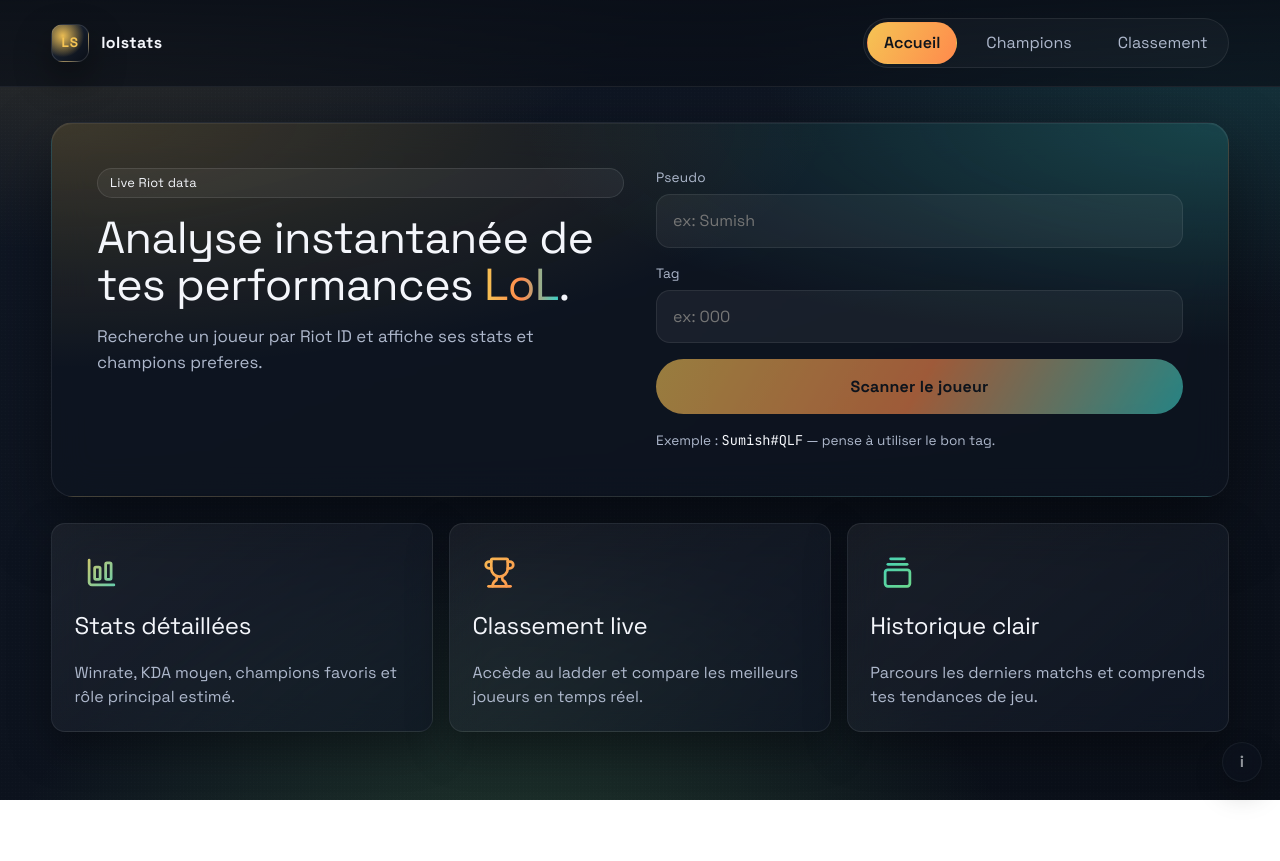
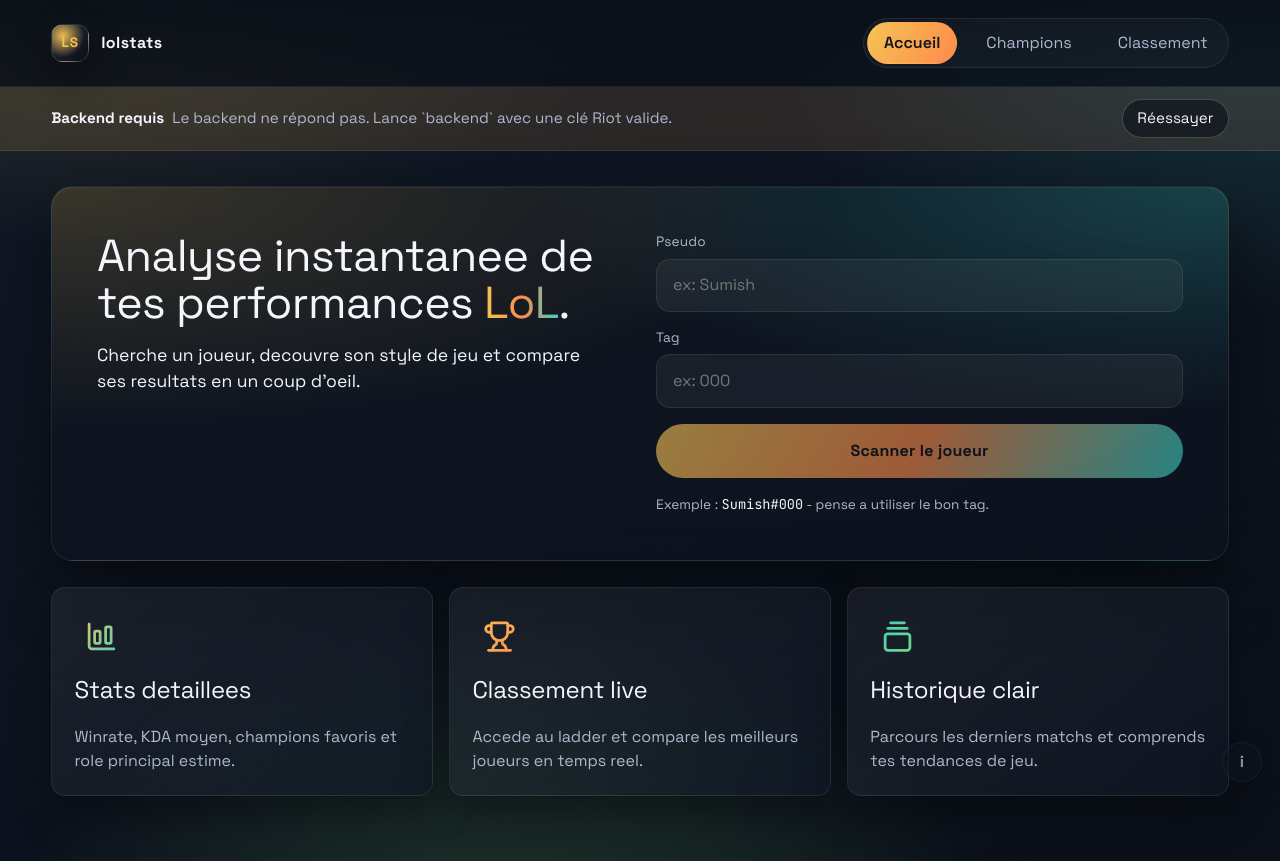
Before and after one commit to Nazim6702/projet-lolstats-alexandre-nazim, an Angular app: page /accueil in a window 1280 px wide. Before the commit the page ends 800 px from the top, so only its background shows below. Built offline with nearby package versions, Linux system fonts and the light colour scheme; no server answers.

Commit message:
Ajout d'un check communication BackEnd, meilleur cohérence utilisation de ngOnInit

```diff
--- a/src/app/accueil/accueil.html
+++ b/src/app/accueil/accueil.html
@@ -1,11 +1,10 @@
 <section class="hero glass">
   <div class="hero-text">
-    <span class="pill">Live Riot data</span>
     <h1 class="hero-title">
-      Analyse instantanée de tes performances <span class="glow-text">LoL</span>.
+      Analyse instantanee de tes performances <span class="glow-text">LoL</span>.
     </h1>
-    <p class="hero-subtitle">
-      Recherche un joueur par Riot ID et affiche ses stats et champions preferes.
+    <p class="hero-kicker">
+      Cherche un joueur, decouvre son style de jeu et compare ses resultats en un coup d'oeil.
     </p>
   </div>
 
@@ -42,19 +41,20 @@
       @if (loading) { Recherche... } @else { Scanner le joueur }
     </button>
     <p class="helper-text">
-      Exemple : <span class="mono">Sumish#QLF</span> — pense à utiliser le bon tag.
+      Exemple : <span class="mono">Sumish#000</span> - pense a utiliser le bon tag.
     </p>
   </form>
 </section>
+
 
 <section class="benefits">
   <div class="benefit-card glass">
     <div class="benefit-top">
       <span class="benefit-icon icon-chart" aria-hidden="true"></span>
     </div>
-    <h4>Stats détaillées</h4>
+    <h4>Stats detaillees</h4>
     <p class="text-muted mb-0">
-      Winrate, KDA moyen, champions favoris et rôle principal estimé.
+      Winrate, KDA moyen, champions favoris et role principal estime.
     </p>
   </div>
   <div class="benefit-card glass">
@@ -63,7 +63,7 @@
     </div>
     <h4>Classement live</h4>
     <p class="text-muted mb-0">
-      Accède au ladder et compare les meilleurs joueurs en temps réel.
+      Accede au ladder et compare les meilleurs joueurs en temps reel.
     </p>
   </div>
   <div class="benefit-card glass">
@@ -77,6 +77,7 @@
   </div>
 </section>
 
+
 @if (error) {
   <div class="alert alert-danger mt-3 mb-0">{{ error }}</div>
 }
--- a/src/app/accueil/accueil.scss
+++ b/src/app/accueil/accueil.scss
@@ -32,6 +32,13 @@
   line-height: 1.05;
   margin: 0;
   letter-spacing: -0.6px;
+}
+
+.hero-kicker {
+  margin: 0;
+  font-size: 1.1rem;
+  color: var(--text-0);
+  max-width: 32rem;
 }
 
 .hero-subtitle {
--- a/src/app/accueil/accueil.ts
+++ b/src/app/accueil/accueil.ts
@@ -5,6 +5,7 @@ import { finalize } from 'rxjs/operators';
 import { takeUntilDestroyed } from '@angular/core/rxjs-interop';
 
 import { RiotApiService } from '../services/riot-api';
+import { ERROR_BACKEND_OFF, ERROR_RATE_LIMIT, ERROR_PLAYER_NOT_FOUND } from '../utils/errors';
 
 @Component({
   selector: 'app-accueil',
@@ -31,7 +32,7 @@ export class AccueilComponent {
     const tagLine = this.tagLine.trim();
 
     if (!gameName || !tagLine) {
-      this.error = 'Merci de renseigner le pseudo et le tag (ex: Sumish / QLF).';
+      this.error = 'Merci de renseigner le pseudo et le tag (ex: Sumish / 000).';
       return;
     }
 
@@ -53,16 +54,16 @@ export class AccueilComponent {
           const status = err?.status;
 
           if (status === 404) {
-            this.error = 'Joueur introuvable. Vérifie le pseudo et le tag (ex: Pseudo#TAG).';
+            this.error = `${ERROR_PLAYER_NOT_FOUND} Verifie le pseudo et le tag (ex: Pseudo#TAG).`;
             return;
           }
 
           if (status === 429) {
-            this.error = 'Rate limit Riot (trop de requ\u00eates). R\u00e9essaie dans quelques secondes.';
+            this.error = ERROR_RATE_LIMIT;
             return;
           }
 
-          this.error = 'Erreur serveur. Vérifie que le backend est lancé sur http://localhost:3000.';
+          this.error = ERROR_BACKEND_OFF;
         },
       });
   }
--- a/src/app/app.html
+++ b/src/app/app.html
@@ -25,6 +25,29 @@
     </div>
   </header>
 
+  @if (backendStatus !== 'ok') {
+    <div class="backend-banner">
+      <div class="app-container backend-banner-inner">
+        <div class="backend-banner-text">
+          <strong>Backend requis</strong>
+          @if (backendStatus === 'checking') {
+            <span>Vérification de la connexion au backend en cours…</span>
+          } @else {
+            <span>Le backend ne répond pas. Lance `backend` avec une clé Riot valide.</span>
+          }
+        </div>
+        <button
+          class="backend-banner-btn"
+          type="button"
+          (click)="checkBackend()"
+          [disabled]="checkingBackend"
+        >
+          @if (checkingBackend) { Vérification… } @else { Réessayer }
+        </button>
+      </div>
+    </div>
+  }
+
   <main class="app-main">
     <div class="app-container">
       <router-outlet></router-outlet>
--- a/src/app/app.scss
+++ b/src/app/app.scss
@@ -82,6 +82,51 @@
   min-height: calc(100vh - 90px);
 }
 
+.backend-banner {
+  background: linear-gradient(90deg, rgba(245, 196, 84, 0.12), rgba(255, 138, 76, 0.12));
+  border-bottom: 1px solid rgba(255, 255, 255, 0.08);
+  backdrop-filter: blur(10px);
+}
+
+.backend-banner-inner {
+  display: flex;
+  align-items: center;
+  justify-content: space-between;
+  gap: 1rem;
+  padding: 0.75rem 0;
+  font-size: 0.95rem;
+}
+
+.backend-banner-text {
+  display: flex;
+  flex-wrap: wrap;
+  gap: 0.5rem;
+  color: var(--text-0);
+}
+
+.backend-banner-text span {
+  color: var(--text-1);
+}
+
+.backend-banner-btn {
+  padding: 0.45rem 0.9rem;
+  border-radius: 999px;
+  border: 1px solid rgba(255, 255, 255, 0.2);
+  background: rgba(10, 15, 24, 0.6);
+  color: var(--text-0);
+  transition: transform 140ms ease, border-color 140ms ease, opacity 140ms ease;
+}
+
+.backend-banner-btn:hover:not(:disabled) {
+  transform: translateY(-1px);
+  border-color: rgba(255, 255, 255, 0.4);
+}
+
+.backend-banner-btn:disabled {
+  opacity: 0.6;
+  cursor: not-allowed;
+}
+
 
 .about-fab {
   position: fixed;
@@ -134,4 +179,9 @@
   .brand-name {
     font-size: 1rem;
   }
+
+  .backend-banner-inner {
+    flex-direction: column;
+    align-items: flex-start;
+  }
 }
--- a/src/app/app.ts
+++ b/src/app/app.ts
@@ -1,5 +1,8 @@
-import { Component, signal } from '@angular/core';
+import { Component, OnInit, inject, signal } from '@angular/core';
 import { RouterLink, RouterLinkActive, RouterOutlet } from '@angular/router';
+import { finalize } from 'rxjs/operators';
+
+import { RiotApiService } from './services/riot-api';
 
 @Component({
   selector: 'app-root',
@@ -7,6 +10,38 @@ import { RouterLink, RouterLinkActive, RouterOutlet } from '@angular/router';
   templateUrl: './app.html',
   styleUrl: './app.scss'
 })
-export class App {
+export class App implements OnInit {
   protected readonly title = signal('projet-lolstats-alexandre-nazim');
+
+  //Communication avec le backend RIOT API, verification de son etat actuel.
+  protected backendStatus: 'checking' | 'ok' | 'down' = 'checking';
+  protected checkingBackend = false;
+
+  private readonly api = inject(RiotApiService);
+
+  ngOnInit(): void {
+    this.checkBackend();
+  }
+
+  protected checkBackend(): void {
+    if (this.checkingBackend) return;
+    this.checkingBackend = true;
+    this.backendStatus = 'checking';
+
+    this.api
+      .getHealth()
+      .pipe(
+        finalize(() => {
+          this.checkingBackend = false;
+        })
+      )
+      .subscribe({
+        next: () => {
+          this.backendStatus = 'ok';
+        },
+        error: () => {
+          this.backendStatus = 'down';
+        },
+      });
+  }
 }
--- a/src/app/champion-details/champion-details.ts
+++ b/src/app/champion-details/champion-details.ts
@@ -1,4 +1,4 @@
-import { Component, DestroyRef, inject } from '@angular/core';
+import { Component, DestroyRef, OnInit, inject } from '@angular/core';
 import { ActivatedRoute } from '@angular/router';
 import { finalize, map, switchMap } from 'rxjs/operators';
 import { takeUntilDestroyed } from '@angular/core/rxjs-interop';
@@ -21,7 +21,7 @@ type ChampionDetailsVm = DDragonChampionDetails & {
   templateUrl: './champion-details.html',
   styleUrl: './champion-details.scss',
 })
-export class ChampionDetailsComponent {
+export class ChampionDetailsComponent implements OnInit {
   protected loading = false;
   protected error = '';
 
@@ -32,8 +32,8 @@ export class ChampionDetailsComponent {
   private readonly championsService = inject(ChampionsService);
   private readonly destroyRef = inject(DestroyRef);
 
-  constructor() {
-    // On réagit aux changements d'URL (si tu navigues d'un champion à un autre sans détruire le composant)
+  ngOnInit(): void {
+    // React to URL changes (navigation without destroying component)
     this.route.paramMap
       .pipe(
         map((p) => p.get('id') ?? ''),
--- a/src/app/champions/champions.ts
+++ b/src/app/champions/champions.ts
@@ -1,4 +1,4 @@
-import { Component, DestroyRef, inject } from '@angular/core';
+import { Component, DestroyRef, OnInit, inject } from '@angular/core';
 import { RouterLink } from '@angular/router';
 import { finalize, switchMap } from 'rxjs/operators';
 import { takeUntilDestroyed } from '@angular/core/rxjs-interop';
@@ -17,7 +17,7 @@ type ChampionCardVm = DDragonChampionSummary & {
   templateUrl: './champions.html',
   styleUrl: './champions.scss',
 })
-export class ChampionsComponent {
+export class ChampionsComponent implements OnInit {
   protected role: RoleFilter = 'ALL';
 
   protected loading = false;
@@ -32,7 +32,7 @@ export class ChampionsComponent {
   private readonly championsService = inject(ChampionsService);
   private readonly destroyRef = inject(DestroyRef);
 
-  constructor() {
+  ngOnInit(): void {
     this.fetch();
   }
 
--- a/src/app/classement/classement.ts
+++ b/src/app/classement/classement.ts
@@ -1,4 +1,4 @@
-import { Component, DestroyRef, inject } from '@angular/core';
+import { Component, DestroyRef, OnInit, inject } from '@angular/core';
 import { finalize } from 'rxjs/operators';
 import { takeUntilDestroyed } from '@angular/core/rxjs-interop';
 import { RouterLink } from '@angular/router';
@@ -8,6 +8,7 @@ import { RiotApiService } from '../services/riot-api';
 import { RankingEntryDTO, RankingTier } from '../models/riot';
 import { ChampionsService } from '../services/champions';
 import {SlicePipe} from '@angular/common';
+import { ERROR_RATE_LIMIT } from '../utils/errors';
 
 type RankingEntryVm = RankingEntryDTO & { winrate: number };
 
@@ -20,7 +21,7 @@ type RankingEntryVm = RankingEntryDTO & { winrate: number };
     SlicePipe,RouterLink
   ]
 })
-export class ClassementComponent {
+export class ClassementComponent implements OnInit {
   protected loading = false;
   protected error = '';
 
@@ -46,7 +47,7 @@ export class ClassementComponent {
   private readonly championsService = inject(ChampionsService);
   private readonly destroyRef = inject(DestroyRef);
 
-  constructor() {
+  ngOnInit(): void {
     this.championsService
       .getVersion()
       .pipe(takeUntilDestroyed(this.destroyRef))
@@ -101,7 +102,7 @@ export class ClassementComponent {
         error: (err) => {
           const status = err?.status;
           if (status === 429) {
-            this.error = 'Rate limit Riot (trop de requ\u00eates). R\u00e9essaie dans quelques secondes.';
+            this.error = ERROR_RATE_LIMIT;
           } else {
             this.error = 'Impossible de charger le classement.';
           }
--- a/src/app/player-stats/player-stats.ts
+++ b/src/app/player-stats/player-stats.ts
@@ -1,4 +1,4 @@
-import { Component, DestroyRef, inject } from '@angular/core';
+import { Component, DestroyRef, OnInit, inject } from '@angular/core';
 import { ActivatedRoute } from '@angular/router';
 import { DecimalPipe } from '@angular/common';
 import { finalize, map, switchMap, catchError } from 'rxjs/operators';
@@ -16,6 +16,7 @@ import {
   normalizeRole,
 } from '../mappers/player-stats.mapper';
 import { ChampionsService } from '../services/champions';
+import { ERROR_BACKEND_OFF, ERROR_RATE_LIMIT, ERROR_PLAYER_NOT_FOUND } from '../utils/errors';
 
 type RecentMatch = NonNullable<RecentStatsDTO['recentMatches']>[number];
 type MatchParticipant = NonNullable<RecentMatch['participants']>[number];
@@ -27,7 +28,7 @@ type MatchParticipant = NonNullable<RecentMatch['participants']>[number];
   templateUrl: './player-stats.html',
   styleUrl: './player-stats.scss',
 })
-export class PlayerStatsComponent {
+export class PlayerStatsComponent implements OnInit {
   protected puuid = '';
   protected playerName = '';
   protected riotId = '';
@@ -52,8 +53,8 @@ export class PlayerStatsComponent {
   private readonly championsService = inject(ChampionsService);
   private readonly destroyRef = inject(DestroyRef);
 
-  constructor() {
-    // Réagit aux changements d’URL
+  ngOnInit(): void {
+    // React to URL changes
     this.route.paramMap
       .pipe(
         map((p) => p.get('puuid') ?? ''),
@@ -61,7 +62,7 @@ export class PlayerStatsComponent {
           this.puuid = puuid;
 
           if (!puuid) {
-            this.error = 'Puuid manquant dans l’URL.';
+            this.error = "Puuid manquant dans l'URL.";
             this.stats = null;
             return of(null);
           }
@@ -167,11 +168,11 @@ export class PlayerStatsComponent {
       catchError((err) => {
         const status = err?.status;
         if (status === 429) {
-          this.error = 'Rate limit Riot (trop de requ\u00eates). R\u00e9essaie dans quelques secondes.';
+          this.error = ERROR_RATE_LIMIT;
         } else if (status === 404) {
-          this.error = 'Joueur introuvable.';
+          this.error = ERROR_PLAYER_NOT_FOUND;
         } else {
-          this.error = 'Erreur serveur. V\u00e9rifie que le backend est lanc\u00e9 sur http://localhost:3000.';
+          this.error = ERROR_BACKEND_OFF;
         }
         this.stats = null;
         this.matchList = [];
--- a/src/app/services/riot-api.ts
+++ b/src/app/services/riot-api.ts
@@ -59,4 +59,8 @@ export class RiotApiService {
     return this.http.get<PlayerRankDTO>(url);
   }
 
+  getHealth(): Observable<{ ok: boolean; service: string }> {
+    const url = `${this.baseUrl}/health`;
+    return this.http.get<{ ok: boolean; service: string }>(url);
+  }
 }
--- /dev/null
+++ b/src/app/utils/errors.ts
@@ -0,0 +1,7 @@
+export const ERROR_BACKEND_OFF =
+  'Erreur serveur. Verifie que le backend est lance sur http://localhost:3000.';
+
+export const ERROR_RATE_LIMIT =
+  'Rate limit Riot (trop de requetes). Reessaie dans quelques secondes.';
+
+export const ERROR_PLAYER_NOT_FOUND = 'Joueur introuvable.';
```
Also changed, not shown: 2 other files (tests, documents, lock files or other folders).
